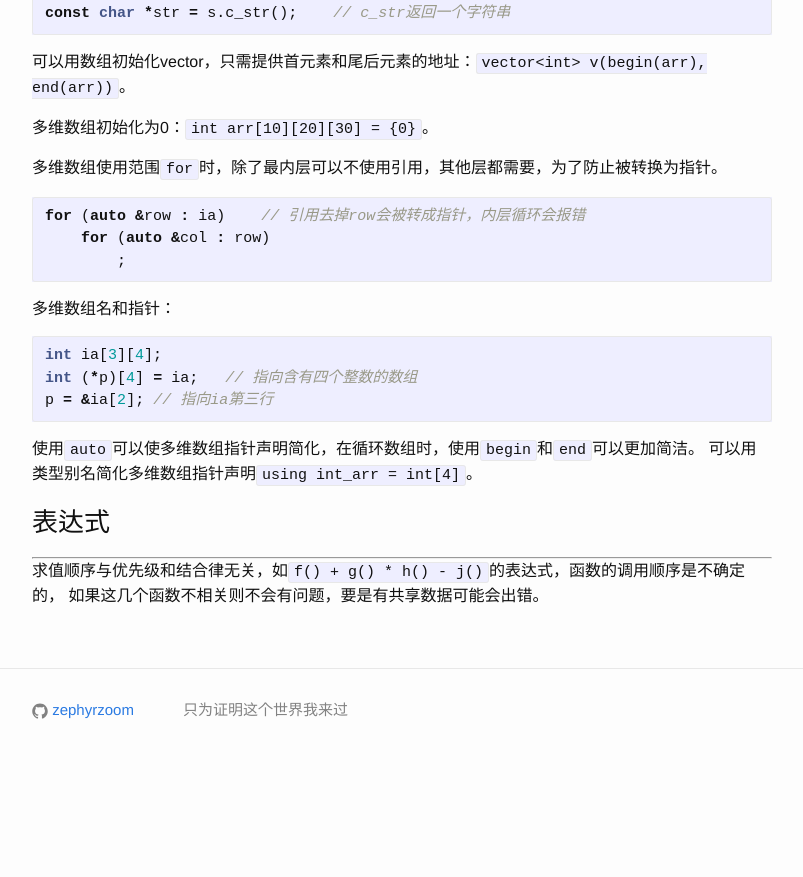
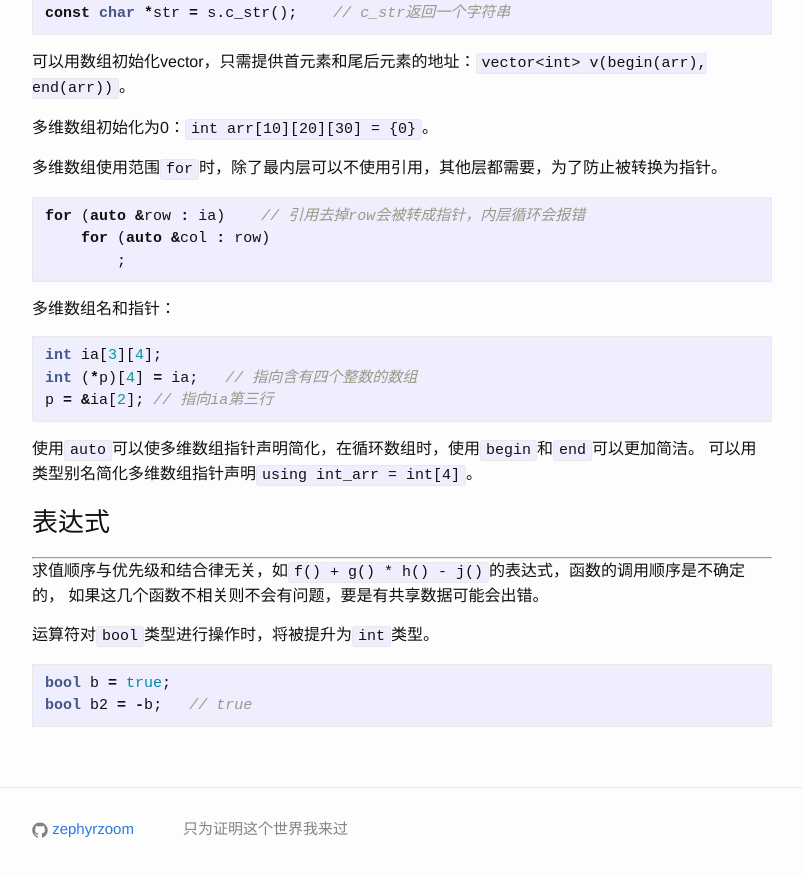
Before and after one commit to zephyrzoom/zephyrzoom.github.io, a Jekyll site: the page built from _posts/2016-08-11-cpp.md, in a window 1280 px wide and 900 px high, scrolled down 8369 px. Shown: the top 877 px of the window, without its empty margins (238-1041 px from the left). Built offline with Jekyll 4.4.1, drawn with Linux system fonts in a browser that asks for light colours; comment, search, counter and statistics services are not loaded; before the commit the page ends 9151 px from its top, so only the background shows below that.

Commit message:
update cpp.md

````diff
--- a/_posts/2016-08-11-cpp.md
+++ b/_posts/2016-08-11-cpp.md
@@ -437,3 +437,10 @@ p = &ia[2]; // 指向ia第三行
 
 求值顺序与优先级和结合律无关，如`f() + g() * h() - j()`的表达式，函数的调用顺序是不确定的，
 如果这几个函数不相关则不会有问题，要是有共享数据可能会出错。
+
+运算符对`bool`类型进行操作时，将被提升为`int`类型。
+
+```c++
+bool b = true;
+bool b2 = -b;   // true
+```
````
